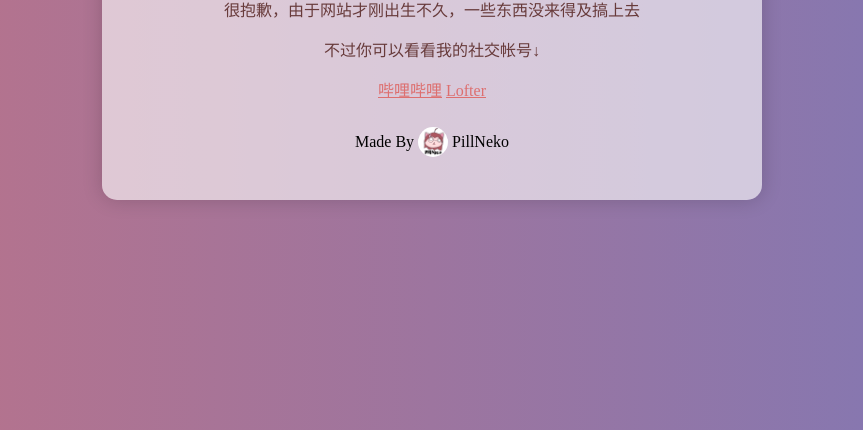
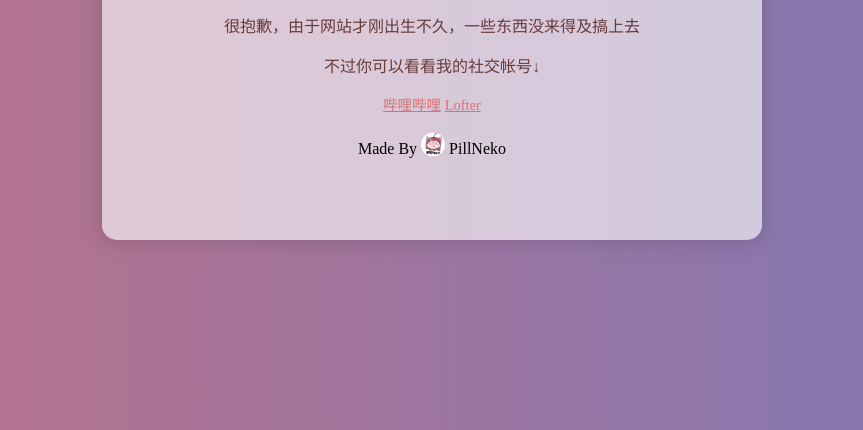
Before and after one commit to pillneko-3270/pillneko-3270.github.io, a plain HTML site: page index.html in a window 1280 px wide. Shown: the part 370-800 px from the top of the page, without its empty margins (208-1071 px from the left). Drawn offline with Linux system fonts and the light colour scheme.

Commit message:
fixed index.html ui problem

```diff
--- a/index.html
+++ b/index.html
@@ -22,7 +22,7 @@
         #dialog {
             position: absolute;
             width: 50%;
-            height: 40%;
+            height: 50%;
             padding: 10px;
             top: 50%;
             left: 50%;
@@ -36,6 +36,7 @@
                 background-image: linear-gradient(to right, #bd5757, #4f6ab3);
                 color: transparent;
                 background-clip: text;
+                font-size: 5vh;
             }
         }
 
@@ -43,10 +44,12 @@
             text-align: center;
             outline: none;
             color: #dd6f6f;
+            font-size: 1.8vh;
         }
 
         .c {
             color: #683b3b;
+            font-size: 2vh;
         }
 
         @keyframes color_spin {
@@ -75,9 +78,9 @@
         </p>
         <div align="center">
             <div>
-                <span>Made By</span>
-                <img src="avatar.png" width="30" height="30" style="border-radius: 100%; transform: translateY(10px);">
-                <span>PillNeko</span>
+                <span style="font-size: 2vh;">Made By</span>
+                <img src="avatar.png" style="border-radius: 100%; transform: translateY(0.3vh); width: 3vh; height: 3vh;">
+                <span style="font-size: 2vh;">PillNeko</span>
             </div>
         </div>
     </div>
```
